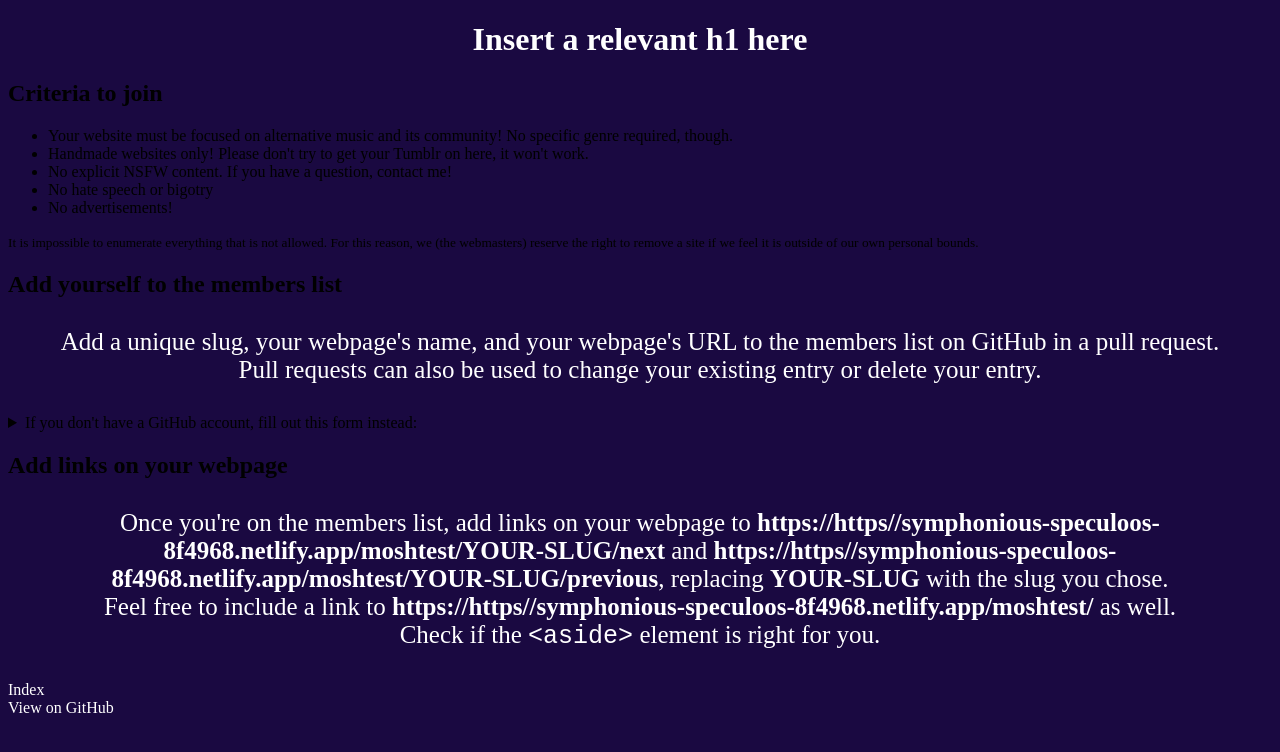
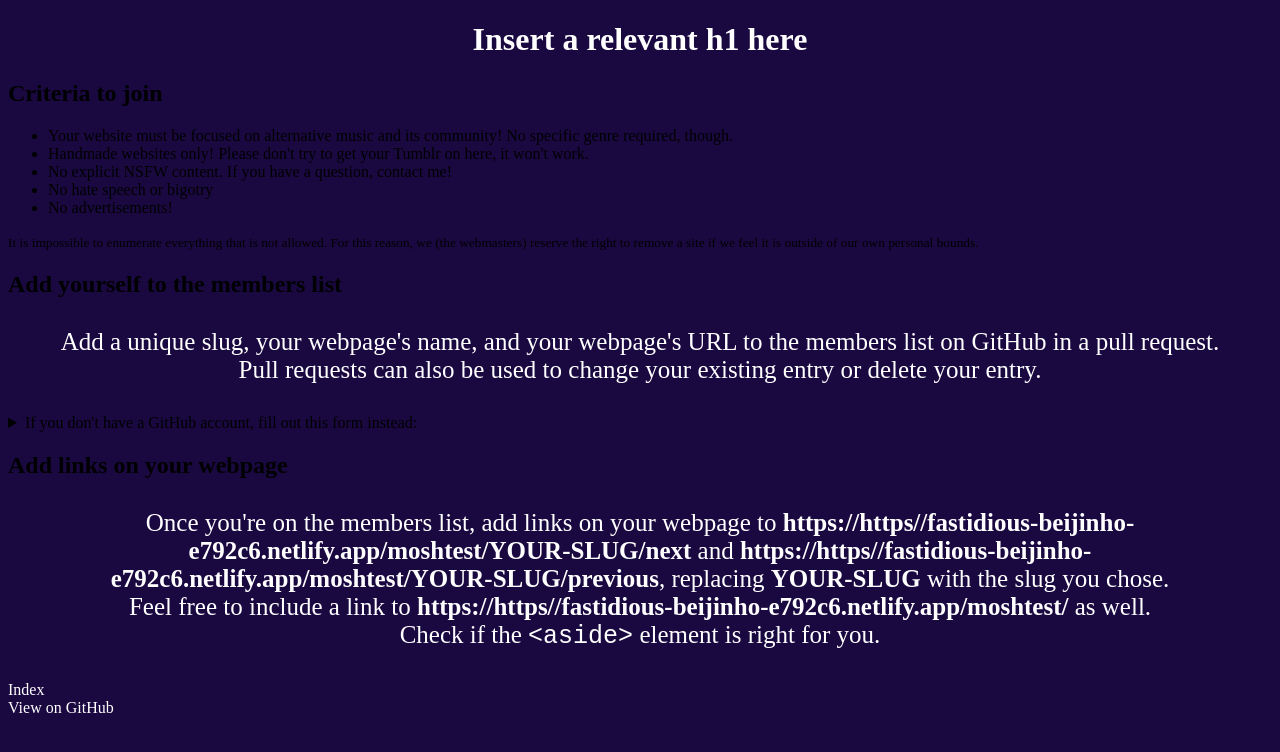
Before and after one commit to leoromance/moshtest, a Jekyll site: the page built from join.html, in a window 1280 px wide. Shown: the top 752 px of the page. Built offline with Jekyll 4.4.1, drawn with Linux system fonts in a browser that asks for light colours; some of the changed lines change nothing that is shown.

Commit message:
Update _config.yml

```diff
--- a/_config.yml
+++ b/_config.yml
@@ -1,3 +1,3 @@
-url: https://https://symphonious-speculoos-8f4968.netlify.app # replace with your webring's URL, which should end in .netlify.app (no slash afterwards)
+url: https://https://fastidious-beijinho-e792c6.netlify.app # replace with your webring's URL, which should end in .netlify.app (no slash afterwards)
 include: [_redirects]
 github_repo_url: https://github.com/leoromance/moshtest # replace with your repository's URL, which should begin with https://github.com/ and should also have no slash at the end
```
